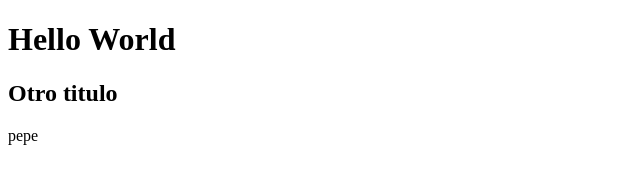
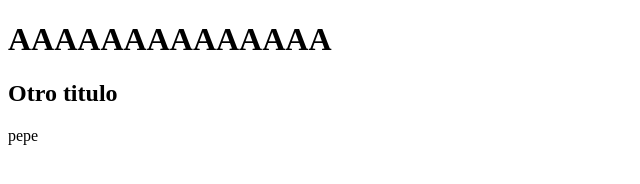
Before and after one commit to brunorey99/git-test, a plain HTML site: page index.html in a window 1280 px wide. Shown: the whole page, without its empty margins (0-640 px from the left). Drawn offline with Linux system fonts and the light colour scheme.

Commit message:
AAAAAAAAAA

```diff
--- a/index.html
+++ b/index.html
@@ -7,7 +7,7 @@
     <title>Clase 10 - Github</title>
 </head>
 <body>
-    <h1>Hello World</h1>
+    <h1>AAAAAAAAAAAAAA</h1>
     <h2>Otro titulo</h2>
     <p>pepe</p>
 </body>
```
